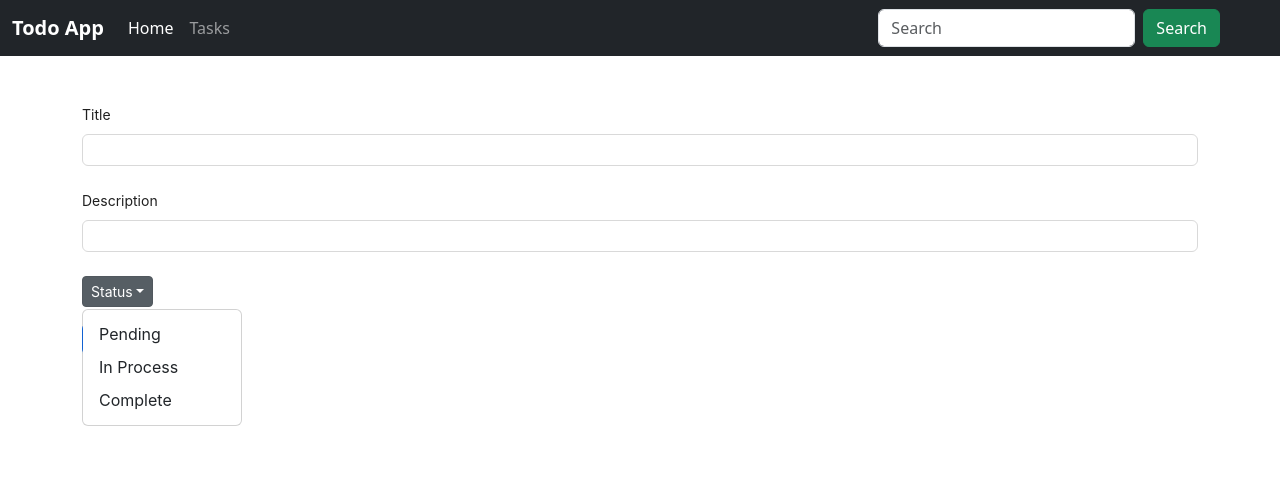
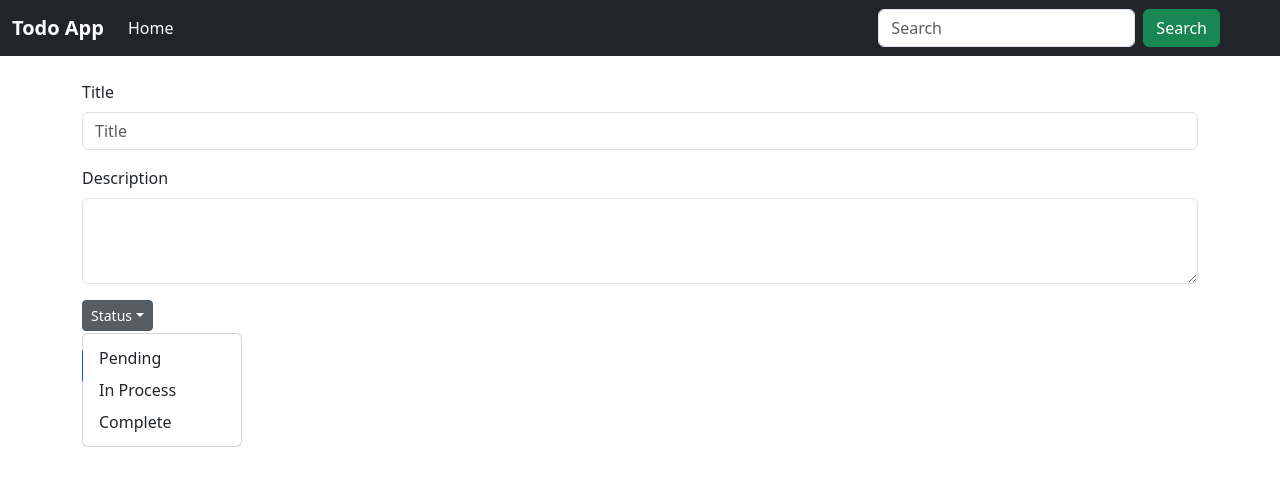
Before and after one commit to MohitDigi/todo-list---react, a React (Create React App) app: page /detail-form in a window 1280 px wide. Both pictures are taken after a click on the button "Status". Shown: the top 486 px of the page. Built offline with nearby package versions, Linux system fonts and the light colour scheme; data requests are answered from the project's data file.

Commit message:
display items functionality added

```diff
--- a/package.json
+++ b/package.json
@@ -7,6 +7,7 @@
     "@testing-library/react": "^13.4.0",
     "@testing-library/user-event": "^13.5.0",
     "antd": "^5.6.2",
+    "axios": "^1.4.0",
     "bootstrap": "^5.3.0",
     "json-server": "^0.17.3",
     "react": "^18.2.0",
--- a/src/App.js
+++ b/src/App.js
@@ -1,16 +1,17 @@
 import { Routes ,  Route } from "react-router-dom";
-import DisplayItem from "./component/DisplayItem";
 import DetailForm from "./component/DetailForm";
 import Home from "./component/Home";
+import Navbar from "./component/Navbar";
 
 function App() {
   return (
     <>
+    <Navbar />
       <Routes>
         <Route path="/" element={<Home />} />
-        <Route path="/display-item" element={<DisplayItem />} />
         <Route path="/detail-form" element={<DetailForm />} />
       </Routes>
+
     </>
   );
 }
--- a/src/component/DetailForm.js
+++ b/src/component/DetailForm.js
@@ -1,83 +1,83 @@
-import { Button, Form, Input } from "antd";
-import React from "react";
+import React, { useEffect, useState } from "react";
 import Navbar from "./Navbar";
+import axios from "axios";
 
+const DetailForm = () => {
+  const [user, setUser] = useState([]);
 
-const MyFormItemContext = React.createContext([]);
-function toArr(str) {
-  return Array.isArray(str) ? str : [str];
-}
-const MyFormItemGroup = ({ prefix, children }) => {
-  const prefixPath = React.useContext(MyFormItemContext);
-  const concatPath = React.useMemo(
-    () => [...prefixPath, ...toArr(prefix)],
-    [prefixPath, prefix]
-  );
-  return (
-    <MyFormItemContext.Provider value={concatPath}>
-      {children}
-    </MyFormItemContext.Provider>
-  );
+  useEffect(() => {
+    loadUser();
+  }, []);
+
+  const loadUser = async () => {
+   const result = await axios
+    .get("http://localhost:3003/tasks")
+    .then((res) => {
+        setUser(res.data);
+      })
+    .catch((err) => {
+        console.log(err);
+      });
+    console.log(result);
   };
 
-const MyFormItem = ({ name, ...props }) => {
-  const prefixPath = React.useContext(MyFormItemContext);
-  const concatName =
-    name !== undefined ? [...prefixPath, ...toArr(name)] : undefined;
-  return <Form.Item name={concatName} {...props} />;
-};
-const DetailForm = () => {
-  const onFinish = (value) => {
-    console.log(value);
-  };
   return (
     <>
-    <Navbar/>
-      <div className="container my-5">
-        <Form name="form_item_path" layout="vertical" onFinish={onFinish}>
-          <MyFormItemGroup prefix={["user"]}>
-            <MyFormItemGroup prefix={["name"]}>
-              <MyFormItem name="Title" label="Title">
-                <Input />
-              </MyFormItem>
-              <MyFormItem name="Description" label="Description">
-                <Input />
-              </MyFormItem>
-            </MyFormItemGroup>
+      <div className="container my-4">
+        <div className="mb-3">
+          <label for="exampleFormControlInput1" className="form-label">
+            Title
+          </label>
+          <input
+            type="text"
+            className="form-control"
+            id="exampleFormControlInput1"
+            placeholder="Title"
+          />
+        </div>
+        <div className="mb-3">
+          <label for="exampleFormControlTextarea1" className="form-label">
+            Description
+          </label>
+          <textarea
+            className="form-control"
+            id="exampleFormControlTextarea1"
+            rows="3"
+          ></textarea>
+        </div>
 
-            <div class="dropdown my-3">
+        <div className="dropdown">
           <button
-                class="btn btn-secondary btn-sm dropdown-toggle"
+            className="btn btn-secondary btn-sm dropdown-toggle"
             type="button"
             data-bs-toggle="dropdown"
             aria-expanded="false"
           >
             Status
           </button>
-              <ul class="dropdown-menu">
+          <ul className="dropdown-menu">
             <li>
-                  <a class="dropdown-item" href="#">
+              <a className="dropdown-item" href="#">
                 Pending
               </a>
             </li>
             <li>
-                  <a class="dropdown-item" href="#">
+              <a className="dropdown-item" href="#">
                 In Process
               </a>
             </li>
             <li>
-                  <a class="dropdown-item" href="#">
+              <a className="dropdown-item" href="#">
                 Complete
               </a>
             </li>
           </ul>
         </div>
-          </MyFormItemGroup>
-
-          <Button type="primary" htmlType="submit">
+        <div className="my-3">
+          <button type="submit" className="btn btn-primary ">
             Submit
-          </Button>
-        </Form>
+          </button>
+        </div>
       </div>
     </>
   );
--- a/src/component/DisplayItem.js
+++ b/src/component/DisplayItem.js
@@ -1,13 +1,59 @@
-import React from 'react'
-import Navbar from './Navbar'
+import React, { useEffect, useState } from "react";
+import axios from "axios";
 
 const DisplayItem = () => {
+  const [task, setTask] = useState([]);
+
+  useEffect(() => {
+    loadTask();
+  }, []);
+
+  const loadTask = async () => {
+    const result = await axios
+      .get("http://localhost:3003/tasks")
+      .then((res) => {
+        setTask(res.data);
+        console.log(res.data);
+      })
+      .catch((err) => {
+        console.log(err);
+      });
+    console.log(result);
+  };
+
   return (
     <>
-    <div><Navbar/></div>
+      {task.map((task) => {
+        return (
+          <div key={task.id} className="container my-3">
+            <div className="accordion" id="accordionExample">
+              <div className="accordion-item">
+                <h2 className="accordion-header">
+                  <button
+                    className="accordion-button"
+                    type="button"
+                    data-bs-toggle="collapse"
+                    data-bs-target="#collapseOne"
+                    aria-expanded="true"
+                    aria-controls="collapseOne"
+                  >
+                    {task.title}
+                  </button>
+                </h2>
+                <div
+                  id="collapseOne"
+                  className="accordion-collapse collapse show"
+                  data-bs-parent="#accordionExample"
+                >
+                  <div className="accordion-body">{task.description}</div>
+                </div>
+              </div>
+            </div>
+          </div>
+        );
+      })}
+    </>
+  );
+};
 
-    </>
-  )
-}
-
-export default DisplayItem
+export default DisplayItem;
--- a/src/component/Home.js
+++ b/src/component/Home.js
@@ -1,17 +1,17 @@
 import React from "react";
-import Navbar from "./Navbar";
 import { NavLink } from "react-router-dom";
+import DisplayItem from "./DisplayItem";
 
 const Home = () => {
   return (
     <>
-      <Navbar />
-      <div className="container">
+      <div className="container my-3 ">
         <NavLink to="/detail-form">
-          <button type="button" class="btn btn-primary">
+          <button type="button" className="btn btn-primary">
             Add item
           </button>
         </NavLink>
+        <DisplayItem />
       </div>
     </>
   );
--- a/src/component/Navbar.js
+++ b/src/component/Navbar.js
@@ -27,12 +27,6 @@ const Navbar = () => {
                   Home
                 </NavLink>
               </li>
-              <li className="nav-item">
-                <NavLink className="nav-link" to="/display-item">
-                 Tasks
-                </NavLink>
-              </li>
-
             </ul>
             <form className="d-flex mx-5" role="search">
               <input
```
Also changed, not shown: src/component/CRUD/create.js (deleted), src/component/CRUD/view.js (deleted), 1 other file (tests, documents, lock files or other folders). Lines whose indentation alone changed are shown as unchanged.
